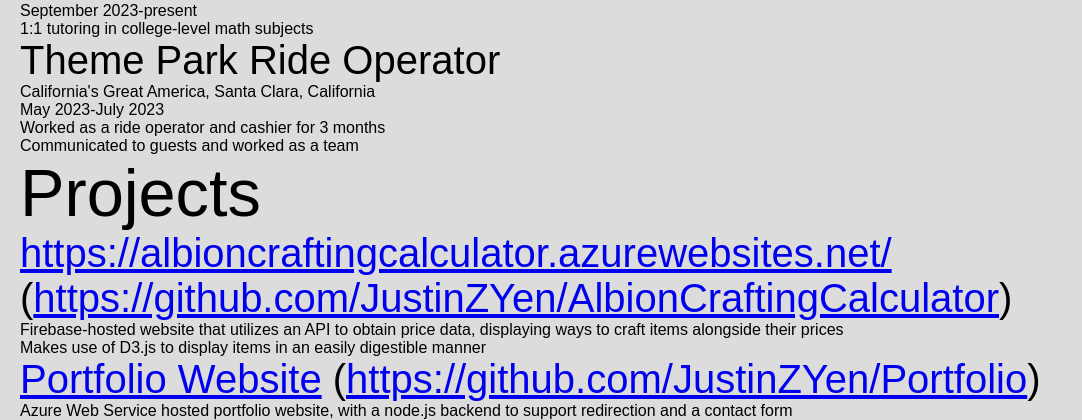
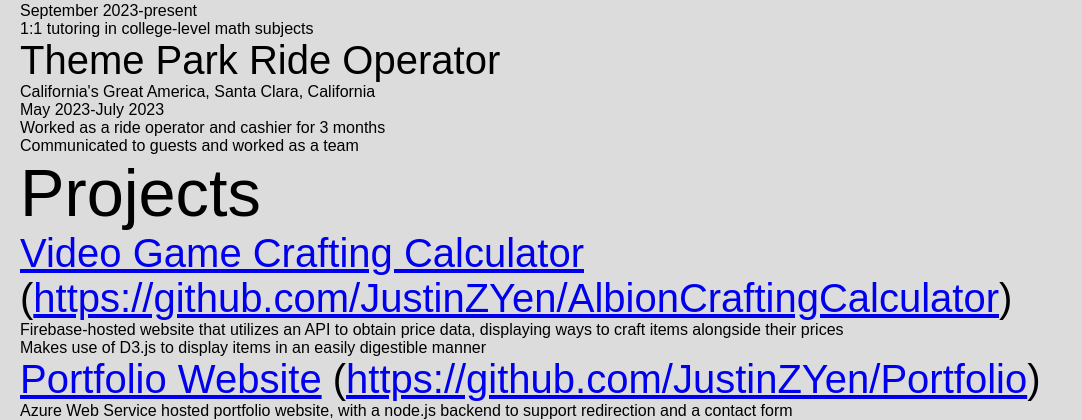
Before and after one commit to JustinZYen/Portfolio, a Node project: template views/index.ejs in a window 1280 px wide. Shown: the part 1618-2038 px from the top of the page, without its empty margins (0-1082 px from the left). Run offline with Node 20 templates, Linux system fonts and the light colour scheme; the template is opened without the code that fills it, so the values that code supplies are empty; some web fonts are replaced.

Commit message:
update links 2

```diff
--- a/views/index.ejs
+++ b/views/index.ejs
@@ -89,7 +89,7 @@
     <h1>Projects</h1>
     <section class="project">
       <h2>
-        <a href="https://albioncraftingcalculator.azurewebsites.net/">https://albioncraftingcalculator.azurewebsites.net/</a>
+        <a href="https://albioncraftingcalculator.azurewebsites.net/">Video Game Crafting Calculator</a>
         (<a href="https://github.com/JustinZYen/AlbionCraftingCalculator">https://github.com/JustinZYen/AlbionCraftingCalculator</a>)
       </h2>
       <p>Firebase-hosted website that utilizes an API to obtain price data, displaying ways to craft items
```
